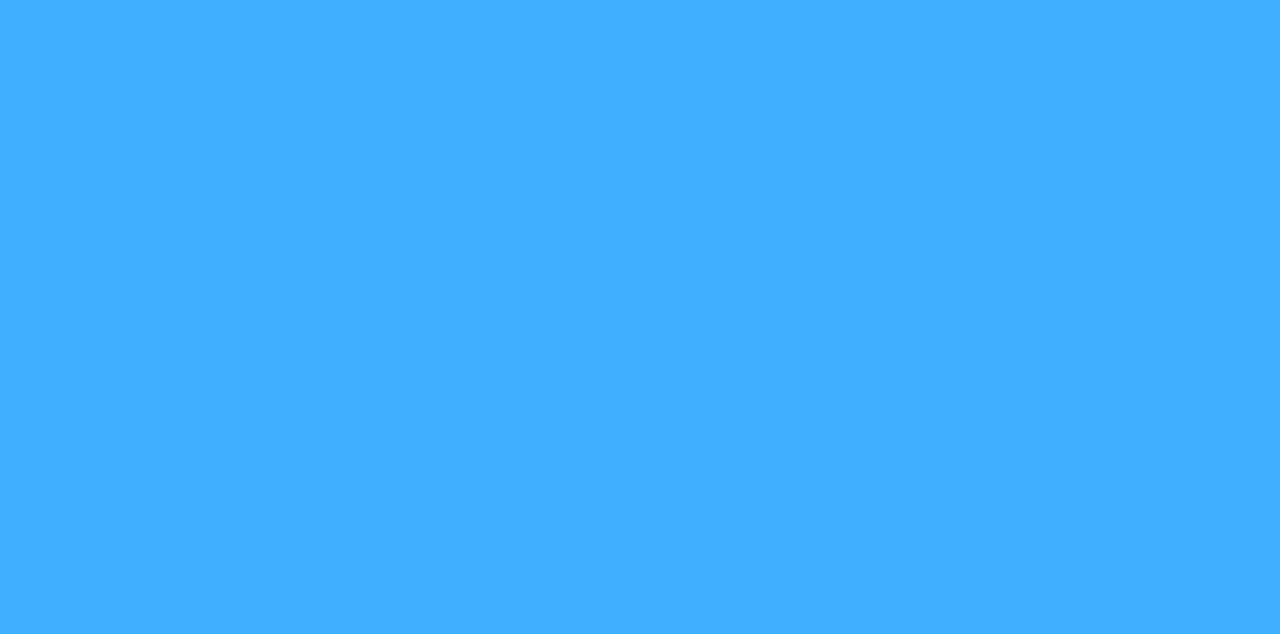
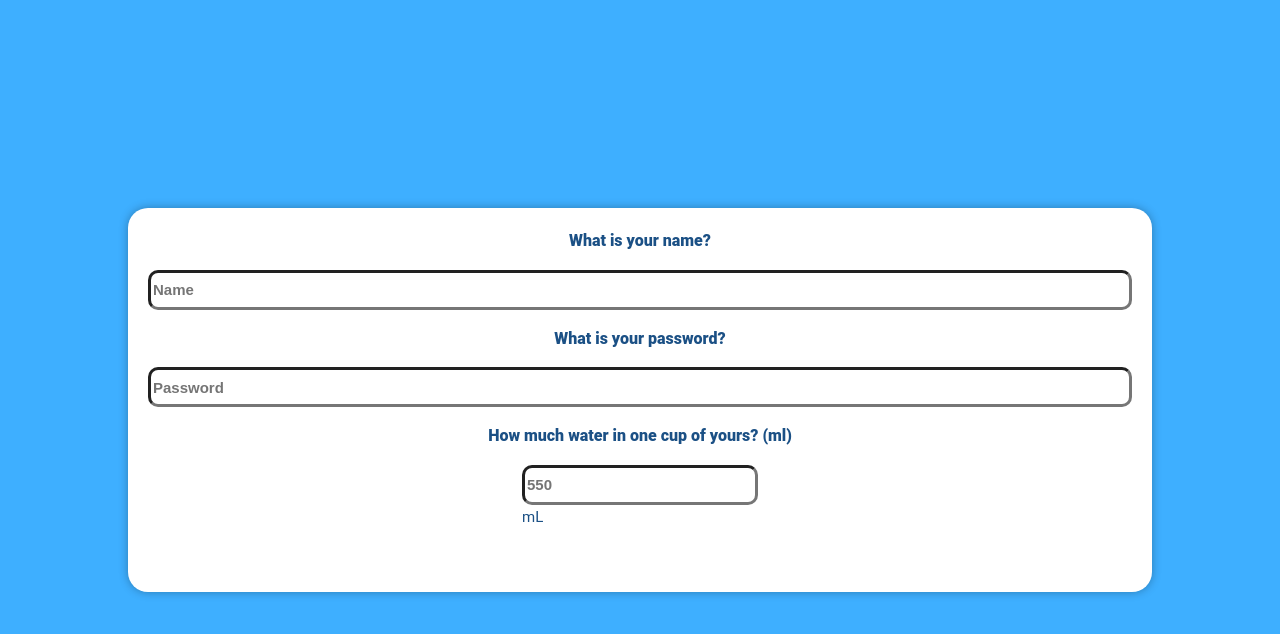
Before and after one commit to xmliszt/drink-more-water, a Vue app in the folder client/: page / in a window 1280 px wide. Both pictures are taken after a click on the button "DRINK WATER". Shown: the top 634 px of the page. Built offline with nearby package versions, Linux system fonts and the light colour scheme.

Commit message:
feat: login

```diff
--- a/client/src/App.vue
+++ b/client/src/App.vue
@@ -6,7 +6,9 @@
           >DRINK WATER</DWButton
         >
       </Transition>
-      <Transition> </Transition>
+      <Transition name="fade">
+        <DWLogin v-show="showLogin" />
+      </Transition>
     </div>
     <DWWaveTank ref="tank" :initialProgress="30" :showProgress="showProgress" />
   </main>
@@ -15,19 +17,25 @@
 <script>
 import DWWaveTank from "@/components/DWWaveTank.vue";
 import DWButton from "@/components/DWButton.vue";
+import DWLogin from "@/components/DWLogin.vue";
+
 export default {
-  components: { DWWaveTank, DWButton },
+  components: { DWWaveTank, DWButton, DWLogin },
   data() {
     return {
       progress: 0,
       showProgress: false,
       showStart: true,
+      showLogin: false,
     };
   },
   methods: {
     kickstart: function () {
       this.showStart = false;
       this.$refs.tank.setProgress(100);
+      setTimeout(() => {
+        this.showLogin = true;
+      }, 1000);
     },
     addWater: function () {
       this.progress += 5;
--- a/client/src/assets/base.css
+++ b/client/src/assets/base.css
@@ -8,7 +8,7 @@
   --vt-c-black-soft: #222222;
   --vt-c-black-mute: #282828;
 
-  --vt-c-indigo: #2c3e50;
+  --vt-c-indigo: #1b5085;
 
   --vt-c-divider-light-1: rgba(60, 60, 60, 0.29);
   --vt-c-divider-light-2: rgba(60, 60, 60, 0.12);
--- a/client/src/components/DWLogin.vue
+++ b/client/src/components/DWLogin.vue
@@ -1,6 +1,13 @@
 <template>
   <div class="login-card">
     <p>{{ usernamePrompt }}</p>
+    <input id="username" type="text" placeholder="Name" />
+    <p>{{ passwordPrompt }}</p>
+    <input id="password" type="password" placeholder="Password" />
+    <p>{{ oneCupPrompt }}</p>
+    <div>
+      <input id="volume" type="number" placeholder="550" /> <span>mL</span>
+    </div>
   </div>
 </template>
 
@@ -9,6 +16,8 @@ export default {
   data() {
     return {
       usernamePrompt: "What is your name?",
+      passwordPrompt: "What is your password?",
+      oneCupPrompt: "How much water in one cup of yours? (ml)",
     };
   },
 };
@@ -16,10 +25,40 @@ export default {
 
 <style>
 .login-card {
-  width: 80%;
-  height: 80%;
+  width: 100%;
+  height: 60%;
+  z-index: 999;
   border-radius: 20px;
   background-color: white;
   box-shadow: rgba(0, 0, 0, 0.3) 0px 0px 10px 0px;
+  display: flex;
+  flex-direction: column;
+  justify-content: flex-start;
+  align-items: center;
+  flex-wrap: wrap;
+  gap: 16px;
+  padding: 20px;
+}
+
+.login-card p {
+  font-weight: 900;
+  font-size: 1rem;
+  color: var(--color-text);
+  text-align: center;
+}
+
+.login-card input {
+  height: 40px;
+  width: 100%;
+  border-radius: 10px;
+  border-width: 3px;
+  font-size: 15px;
+  font-weight: 900;
+  color: var(--color-accent);
+  transition: all 0.2s ease;
+}
+
+.login-card input:focus {
+  border-color: var(--color-accent);
 }
 </style>
```
